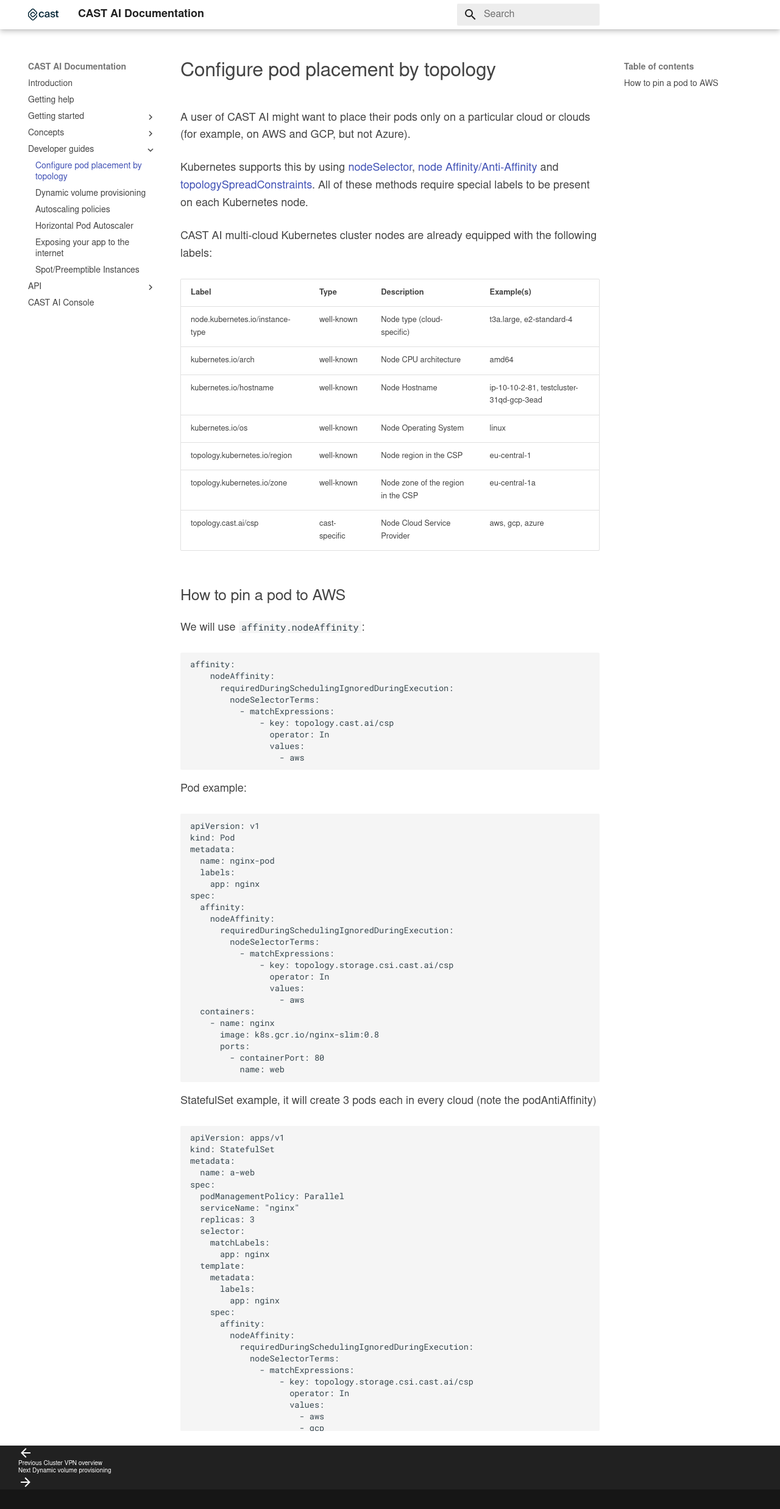
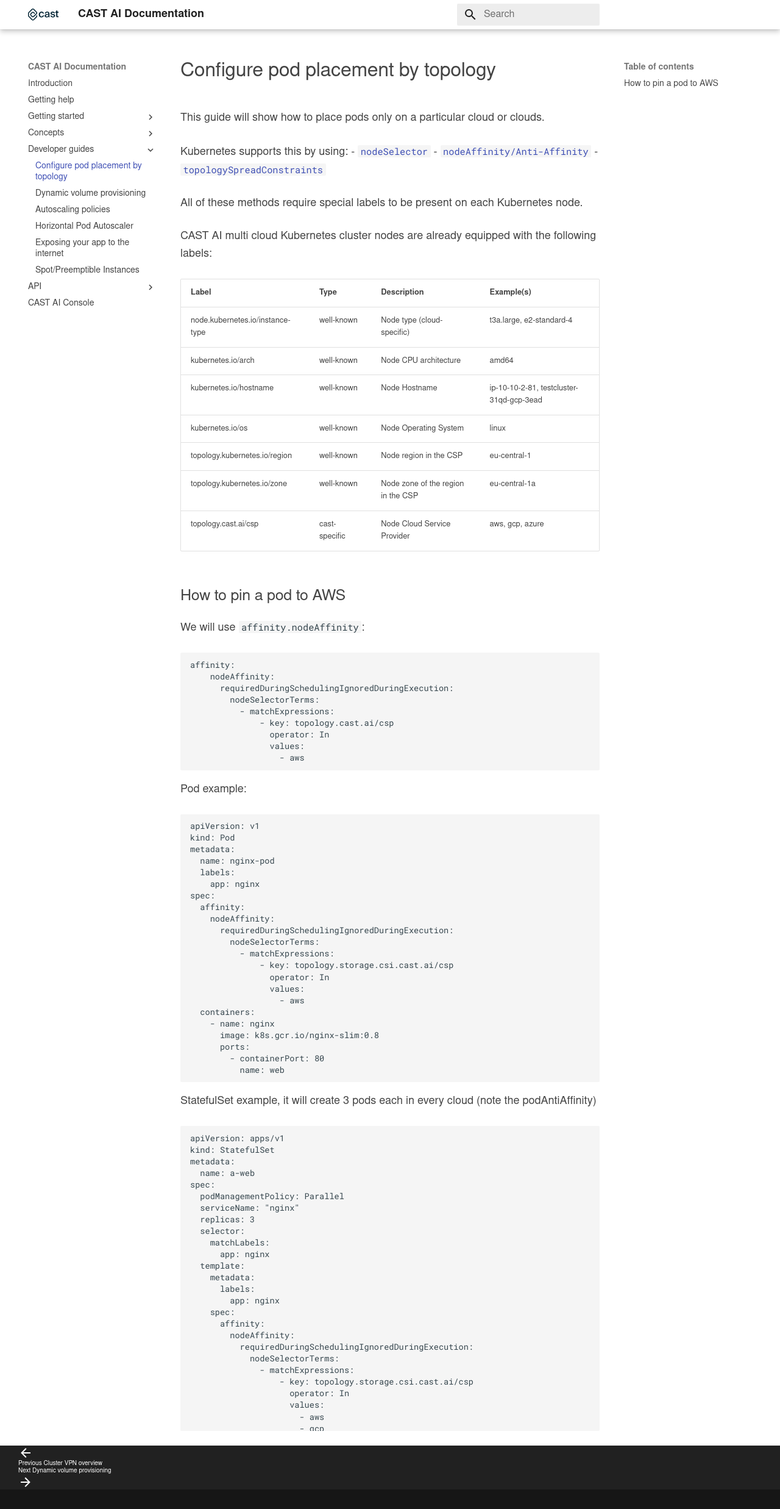
Before and after one commit to castai/docs, an MkDocs documentation site: the page built from docs/guides/pod-pinning.md, in a window 1280 px wide. Shown: the whole page at 61% size. Built offline with MkDocs 1.6.1 and Material for MkDocs 9.7.7, drawn with Linux system fonts in a browser that asks for light colours; some web fonts are replaced.

Commit message:
Update pod-pinning.md

```diff
--- a/docs/guides/pod-pinning.md
+++ b/docs/guides/pod-pinning.md
@@ -1,15 +1,15 @@
 # Configure pod placement by topology
 
- A user of CAST AI might want to place their pods only on a particular cloud or clouds (for example, on AWS and GCP, but
- not Azure).
+This guide will show how to place pods only on a particular cloud or clouds.
 
-Kubernetes supports this by using
-[nodeSelector](https://kubernetes.io/docs/concepts/scheduling-eviction/assign-pod-node/#nodeselector),
-[node Affinity/Anti-Affinity](https://kubernetes.io/docs/concepts/scheduling-eviction/assign-pod-node/#affinity-and-anti-affinity)
-and [topologySpreadConstraints](https://kubernetes.io/docs/concepts/workloads/pods/pod-topology-spread-constraints/).
+Kubernetes supports this by using:
+- [`nodeSelector`](https://kubernetes.io/docs/concepts/scheduling-eviction/assign-pod-node/#nodeselector)
+- [`nodeAffinity/Anti-Affinity`](https://kubernetes.io/docs/concepts/scheduling-eviction/assign-pod-node/#affinity-and-anti-affinity)
+- [`topologySpreadConstraints`](https://kubernetes.io/docs/concepts/workloads/pods/pod-topology-spread-constraints/)
+
 All of these methods require special labels to be present on each Kubernetes node.
 
-CAST AI multi-cloud Kubernetes cluster nodes are already equipped with the following labels:
+CAST AI multi cloud Kubernetes cluster nodes are already equipped with the following labels:
 
 | Label | Type| Description | Example(s)|
 | ------------ | ------------- | ------------ | ------------ |
```
